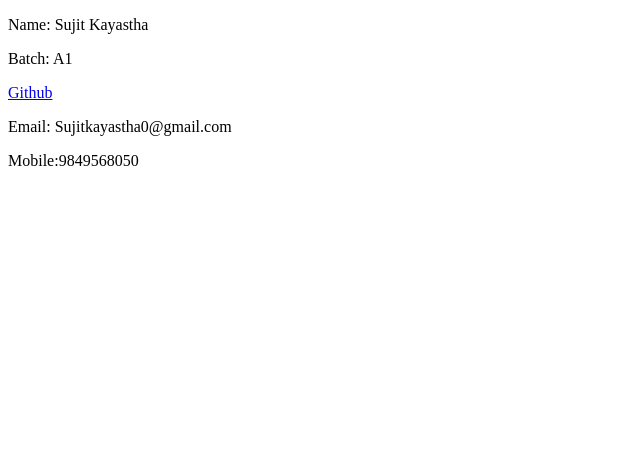
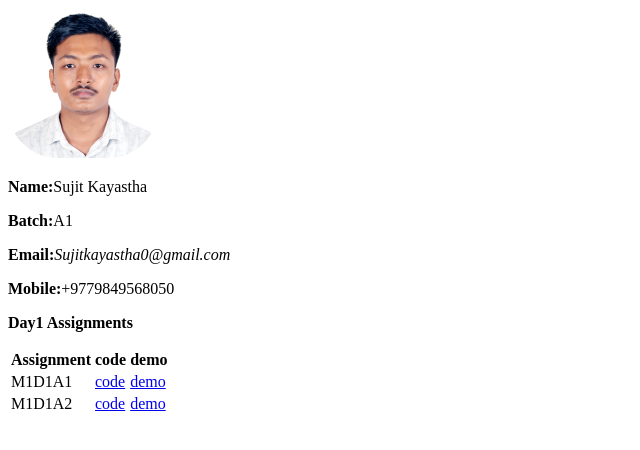
Before and after one commit to sujitkaya/sujitkaya.github.io, a plain HTML site: page index.html in a window 1280 px wide. Shown: the whole page, without its empty margins (0-640 px from the left). Drawn offline with Linux system fonts and the light colour scheme.

Commit message:
Secondassignmentedited

```diff
--- a/index.html
+++ b/index.html
@@ -2,19 +2,47 @@
 <html>
 
 <head>
-    <title>
-        Sujit Kayastha
-    </title>
+    <title> sujit</title>
+    <style>
+        img {
+            border-radius: 50px;
+        }
+    </style>
 </head>
 
 <body>
-    <p>Name: Sujit Kayastha</p>
-    <p>Batch: A1</p>
-    <p>
-        <a href="https://sujitkaya.github.io">Github</a>
+    <img src="/Sujit Kayastha.JPG" alt="picture of Sujit" width="150px">
+    <p><b>Name:</b>Sujit Kayastha</p>
+    <p><b>Batch:</b>A1</p>
+    <p><b>Email:</b><i>Sujitkayastha0@gmail.com</i>
     </p>
-    <p>Email: Sujitkayastha0@gmail.com</p>
-    <p>Mobile:9849568050</p>
+    <p><b>Mobile:</b>+9779849568050</p>
+    </p>
+    <p><b>Day1 Assignments</b> </p>
+    <table>
+        <thead>
+            <tr>
+                <th>Assignment</th>
+                <th> <a>code</a> </th>
+                <th> <a>demo</a></th>
+            </tr>
+        </thead>
+        <tbody>
+            <tr>
+                <td>M1D1A1</td>
+                <td> <a href="https://github.com/sujitkaya/day1assignment1/blob/master/index.html">code</a> </td>
+                <td> <a href="https://sujitkaya.github.io/day1assignment1/">demo</a></td>
+            </tr>
+
+            <tr>
+                <td>M1D1A2</td>
+                <td> <a
+                        href="https://github.com/sujitkaya/day1assignment2/commit/bd8d8b44c025db72c7bec8ba278b64a2963b338f">code</a>
+                </td>
+                <td> <a href="https://sujitkaya.github.io/day1assignment2/">demo</a></td>
+            </tr>
+        </tbody>
+    </table>
 
 </body>
 
@@ -22,4 +50,9 @@
 
 
 
+
+
+
+
+
 </html>
```
Also changed, not shown: Sujit Kayastha.JPG (added).
